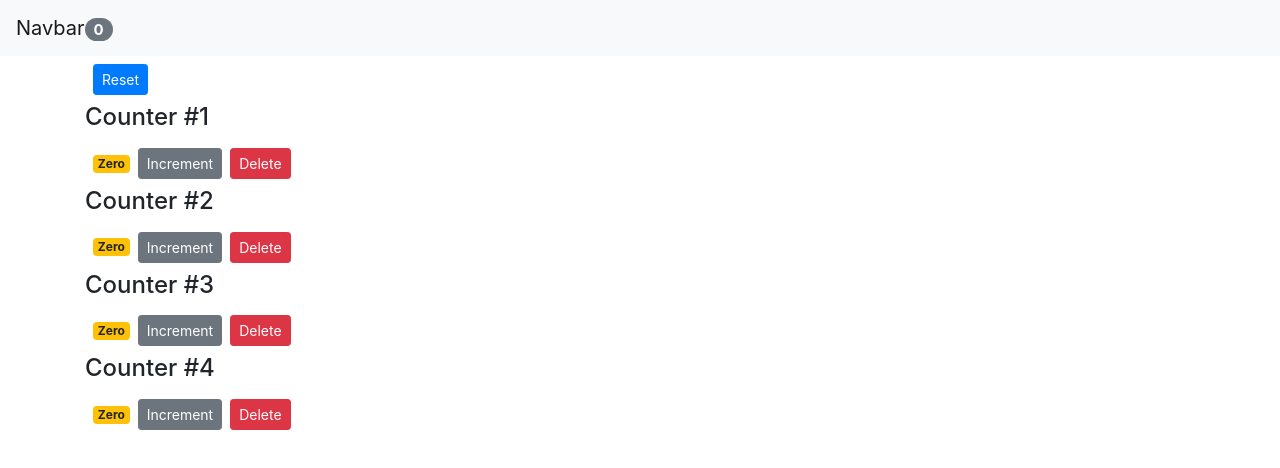
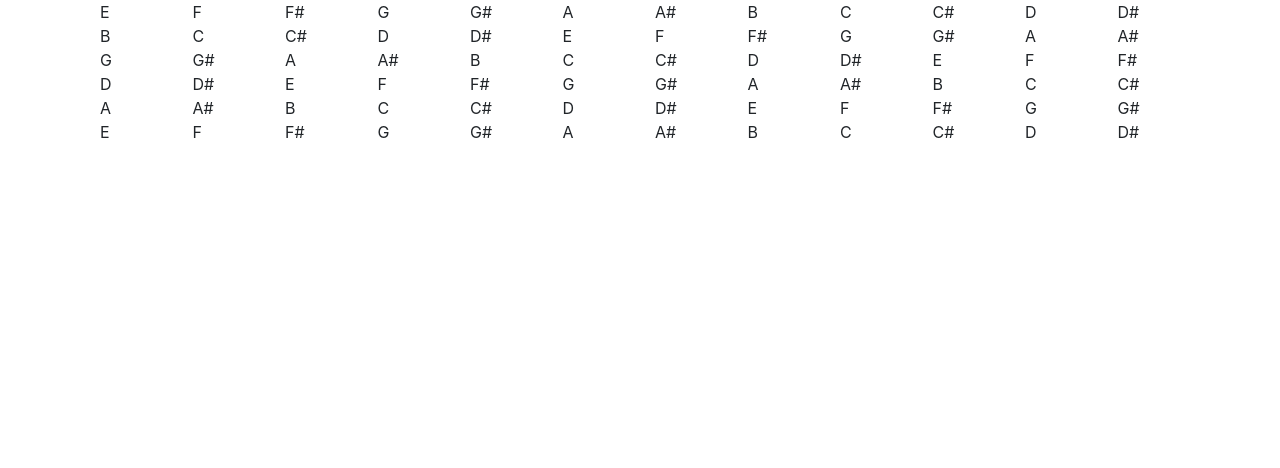
Before and after one commit to DavisOwen/guitar_app, a React app: page / in a window 1280 px wide. Shown: the top 468 px of the page. Built offline with nearby package versions, Linux system fonts and the light colour scheme; the HTML template or start-up script is replaced by a standard one.

Commit message:
basic guitar design finished

```diff
--- a/src/App.js
+++ b/src/App.js
@@ -1,6 +1,7 @@
 import React, { Component } from "react";
 import Counters from "./components/counters"
 import NavBar from "./components/navbar";
+import String from "./components/string";
 
 class App extends Component {
 
@@ -10,18 +11,11 @@ class App extends Component {
            { id: 2, value: 0 },
            { id: 3, value: 0 },
            { id: 4, value: 0 }
-        ]
+        ],
+
+        strings: ["E4", "B3", "G3", "D3", "A2", "E2"]
+
     };
-
-    constructor(props) {
-        super(props);
-        console.log("App - Constructor");
-    }
-
-    componentDidMount(){
-        console.log("App - Mounted");
-        //this.setState({ movies });
-    }
 
     handleIncrement = counter => {
         const counters = [...this.state.counters];
@@ -45,20 +39,24 @@ class App extends Component {
     };
 
     render() {
-       console.log("App - Rendered");
 
-       return (
-            <React.Fragment>
-                <NavBar totalCounters={this.state.counters.filter(c => c.value > 0).length} />
-                <main className="container">
-                    <Counters
-                            counters={this.state.counters}
-                            onReset={this.handleReset}
-                            onIncrement={this.handleIncrement}
-                            onDelete={this.handleDelete}/>
-                </main>
-            </React.Fragment>
-       );
+        return(
+            <div className="container h-100 d-flex justify-content-center">
+                <div className="container my-auto">
+
+                    {this.state.strings.map(string =>
+
+                       <String
+                            key={string}
+                            note={string}>
+                        </String>
+
+                    )}
+
+                </div>
+            </div>
+        );
+
     };
 };
 
--- /dev/null
+++ b/src/components/fret.jsx
@@ -0,0 +1,15 @@
+import React, { Component } from "react";
+
+class Fret extends Component {
+    render() {
+        return(
+
+            <div className="fret col">
+                <div>{this.props.note}</div>
+            </div>
+
+        );
+    };
+};
+
+export default Fret;
--- /dev/null
+++ b/src/components/string.jsx
@@ -0,0 +1,38 @@
+import React, { Component } from "react";
+import Fret from "./fret";
+
+class String extends Component{
+
+    constructor(props){
+        super(props);
+        const notes = ["A", "A#", "B", "C",
+                "C#", "D", "D#", "E",
+                "F", "F#", "G", "G#"];
+        let i = 0;
+        let j = notes.indexOf(props.note[0]);
+        let string_notes = [];
+        while(i++ < 12){
+            string_notes.push(notes[j]);
+            if(++j > 11){
+                j = 0;
+            }
+        };
+        this.state = { notes: string_notes };
+    }
+
+    render(){
+        return(
+            <div className="row">
+            { this.state.notes.map(note =>
+                <Fret
+                    key={note}
+                    note={note}>
+                </Fret>
+            )}
+            </div>
+        );
+    }
+
+}
+
+export default String;
--- /dev/null
+++ b/src/css/style.css
@@ -0,0 +1,12 @@
+.fret {
+    border: 1px solid black;
+    width: 50px;
+    height: 50px;
+    border-bottom: 5px solid black;
+}
+
+.fret div{
+    position:absolute;
+    bottom:0;
+    right:10px;
+}
--- a/src/index.js
+++ b/src/index.js
@@ -4,5 +4,6 @@ import Counters from "./components/counters";
 import App from "./App";
 import "bootstrap";
 import "bootstrap/dist/css/bootstrap.min.css";
+import "./css/style";
 
 ReactDOM.render(<App />, document.getElementById("root"));
--- a/webpack.config.js
+++ b/webpack.config.js
@@ -19,6 +19,6 @@ module.exports = {
     ]
   },
   resolve: {
-    extensions: [".js", ".jsx"]
+    extensions: [".js", ".jsx", ".css"]
   }
 }
```
Also changed, not shown: 2 other files (tests, documents, lock files or other folders).
